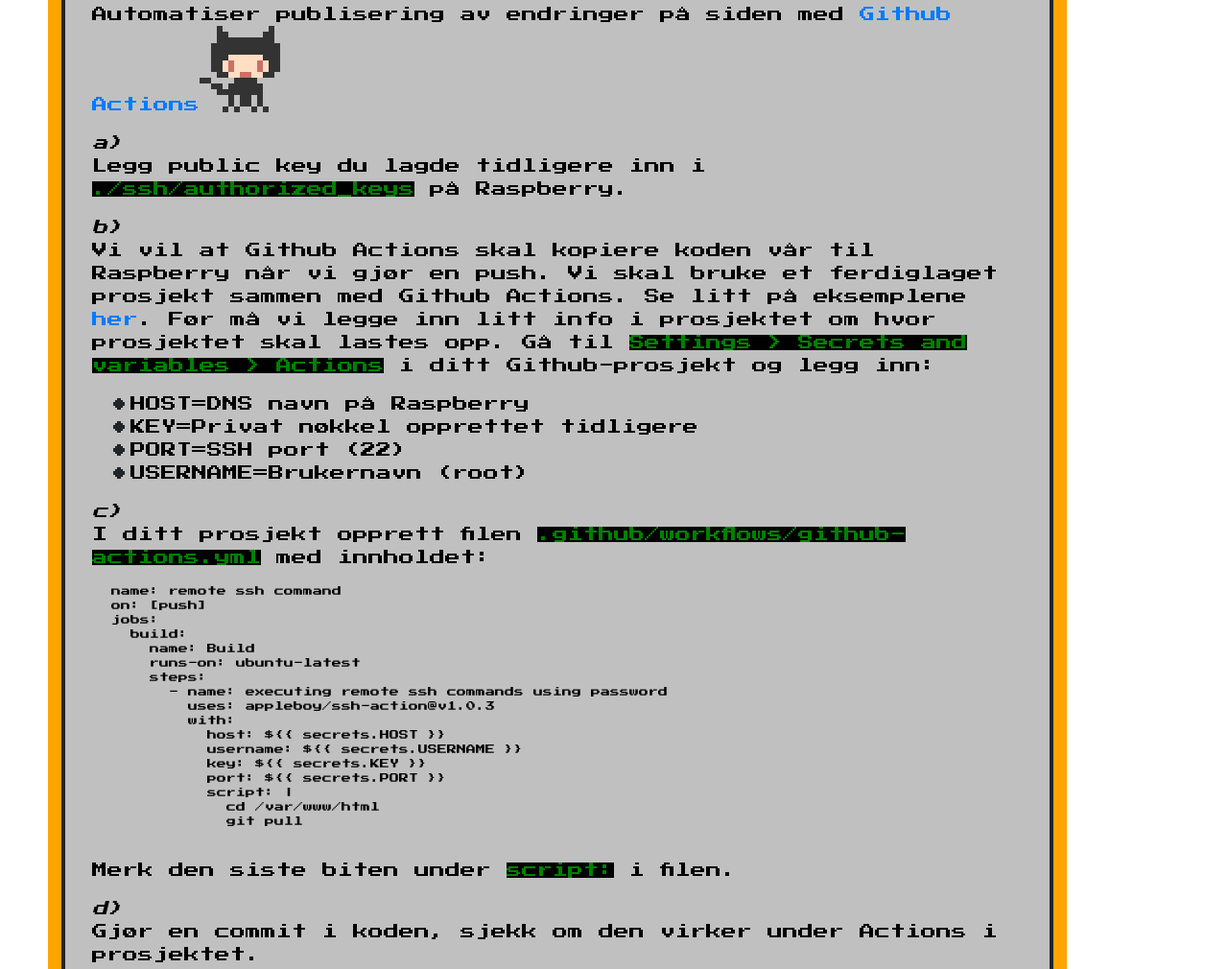
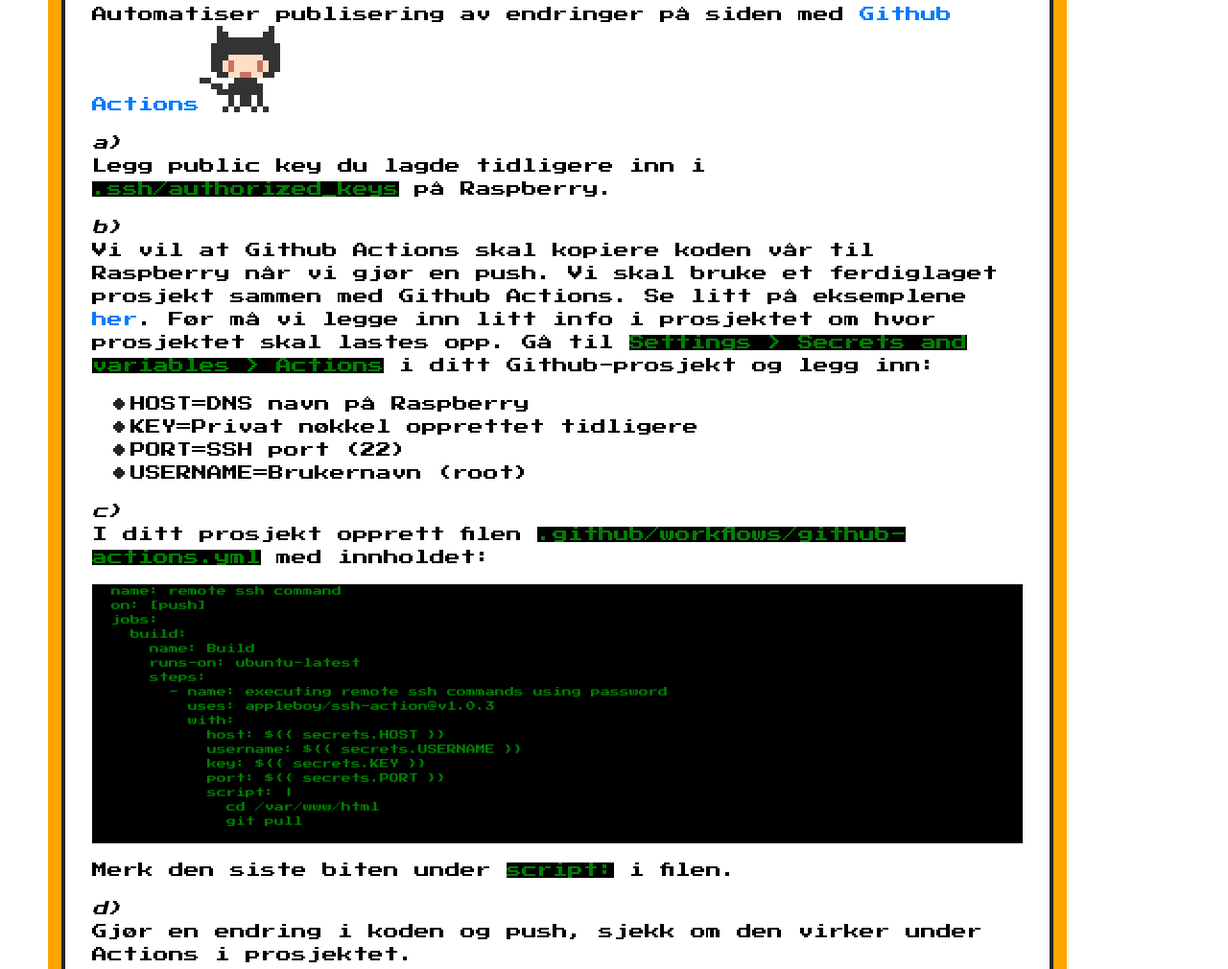
Before and after one commit to t0mare/t0mare.github.io, a plain HTML site: page index.html in a window 1280 px wide. Shown: the part 1327-2337 px from the top of the page at 96% size. Drawn offline with nearby package versions, Linux system fonts and the light colour scheme.

Commit message:
klargjøringer

```diff
--- a/index.html
+++ b/index.html
@@ -90,7 +90,7 @@
           <i class="nes-logo"></i>Husk pause!!!
         </p>
         </div>
-        <div class="nes-balloon from-left" style="background-color: silver;">
+        <div class="nes-balloon from-left">
           <h2>Oppgave 3</h2>
           <p>
             Automatiser publisering av endringer på siden med
@@ -98,7 +98,7 @@
           </p>
           <p>
             <i>a)</i><br />
-            Legg public key du lagde tidligere inn i <code>./ssh/authorized_keys</code> på Raspberry.
+            Legg public key du lagde tidligere inn i <code>.ssh/authorized_keys</code> på Raspberry.
           </p>
           <p>
             <i>b)</i><br />
@@ -121,7 +121,7 @@
           <p>
             <i>c)</i><br />
             I ditt prosjekt opprett filen <code>.github/workflows/github-actions.yml</code> med innholdet:
-            <pre style="font-size: 10px">
+            <pre style="font-size: 10px;background-color: black;color: green;">
   name: remote ssh command
   on: [push]
   jobs:
@@ -144,7 +144,7 @@
           </p>
           <p>
             <i>d)</i><br />
-            Gjør en commit i koden, sjekk om den virker under Actions i prosjektet.
+            Gjør en endring i koden og push, sjekk om den virker under Actions i prosjektet.
           </p>
           <hr/>
           <p>
```
